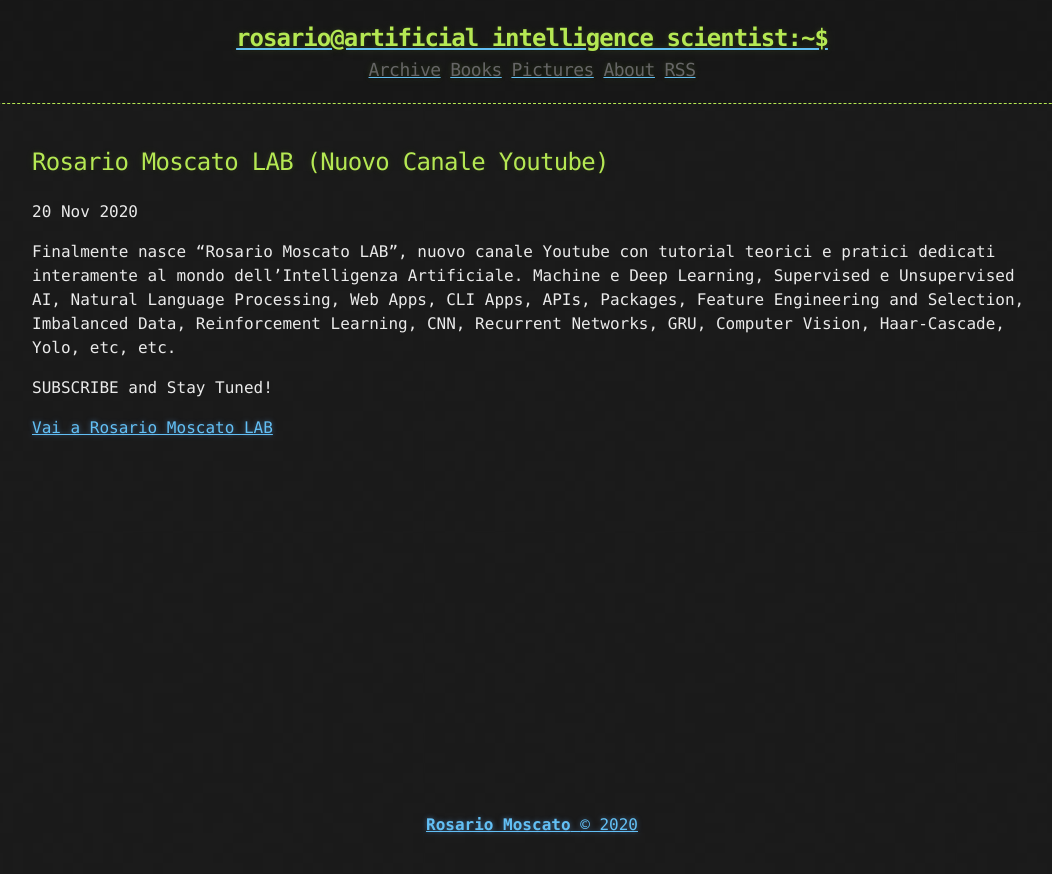
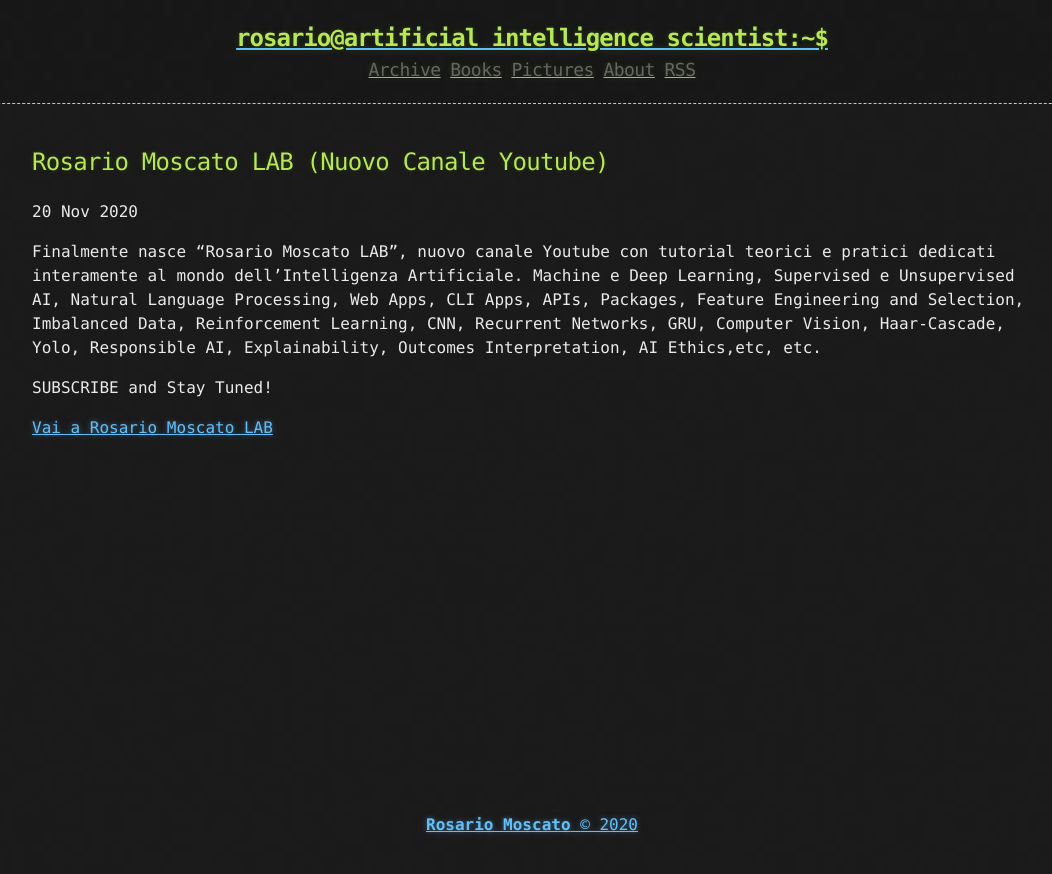
Before and after one commit to rosariomoscato/rosariomoscato.github.io, a Jekyll site: the page built from _posts/2020-11-20-rosario_moscato_LAB.md, in a window 1280 px wide. Shown: the top 874 px of the page, without its empty margins (108-1160 px from the left). Built offline with Jekyll 4.4.1, drawn with Linux system fonts in a browser that asks for light colours.

Commit message:
Update 2020-11-20-rosario_moscato_LAB.md

```diff
--- a/_posts/2020-11-20-rosario_moscato_LAB.md
+++ b/_posts/2020-11-20-rosario_moscato_LAB.md
@@ -4,7 +4,7 @@
 ---
 Finalmente nasce "Rosario Moscato LAB", nuovo canale Youtube con tutorial teorici e pratici dedicati interamente al mondo dell'Intelligenza Artificiale.
 Machine e Deep Learning, Supervised e Unsupervised AI, Natural Language Processing, Web Apps, CLI Apps, APIs, Packages, Feature Engineering and Selection,
-Imbalanced Data, Reinforcement Learning, CNN, Recurrent Networks, GRU, Computer Vision, Haar-Cascade, Yolo, etc, etc.
+Imbalanced Data, Reinforcement Learning, CNN, Recurrent Networks, GRU, Computer Vision, Haar-Cascade, Yolo, Responsible AI, Explainability, Outcomes Interpretation, AI Ethics,etc, etc.
 
 SUBSCRIBE and Stay Tuned!
 
```
